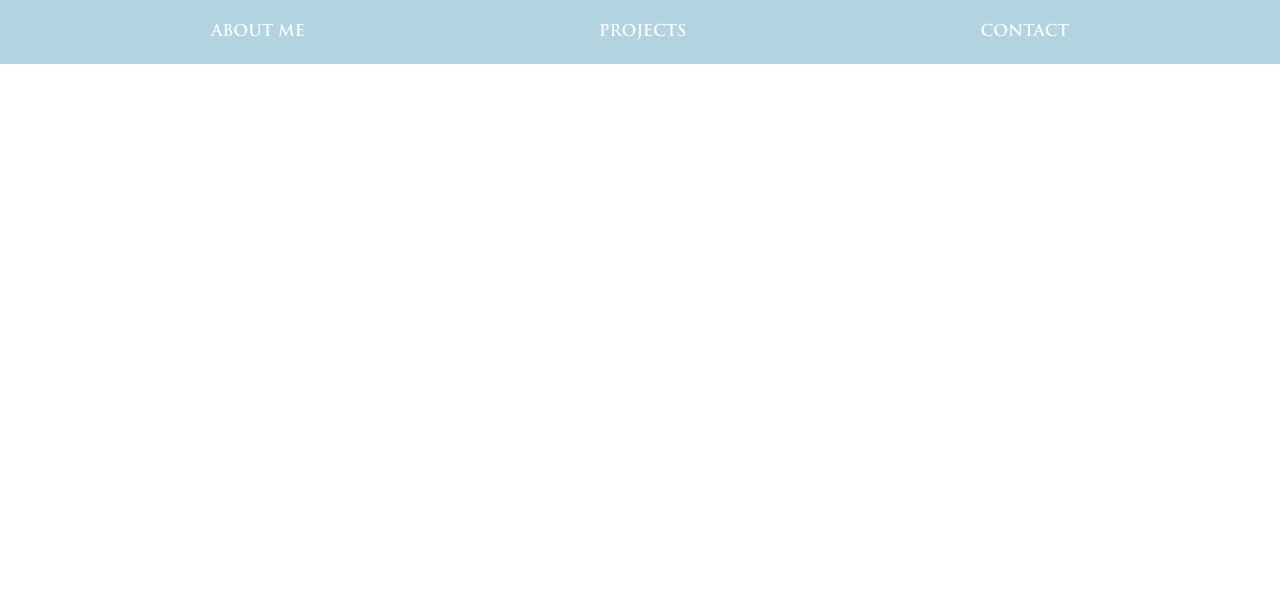
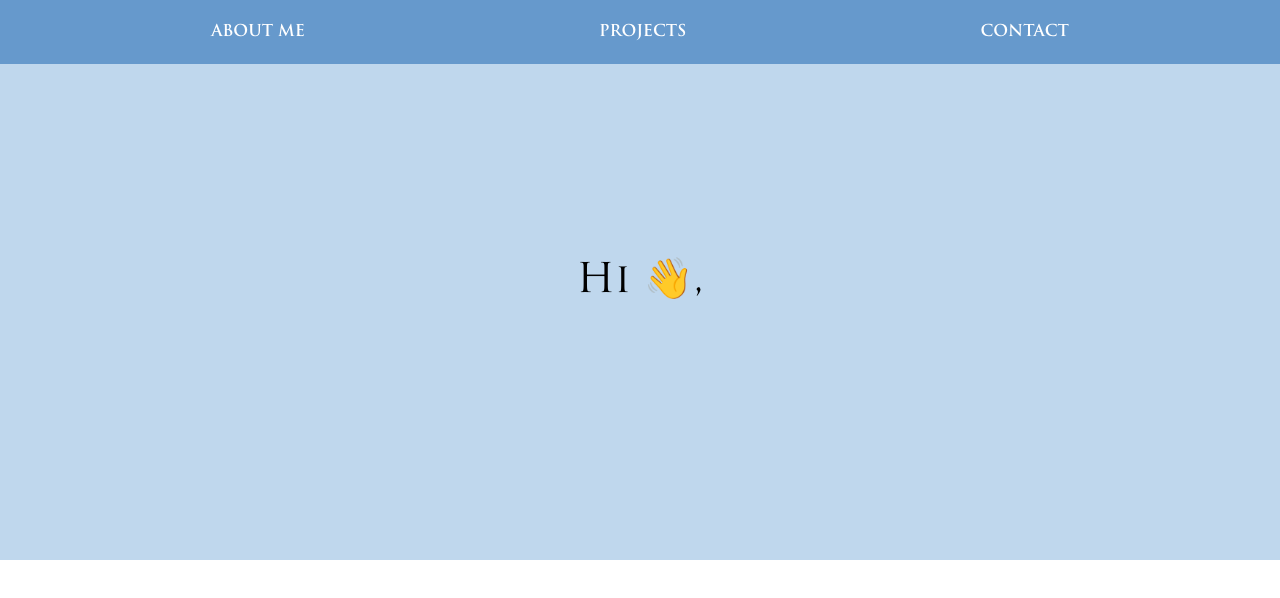
Before and after one commit to jaimevillanuadejuan/portfolio, a React (Create React App) app: page / in a window 1280 px wide. Shown: the top 598 px of the page. Built offline with nearby package versions, Linux system fonts and the light colour scheme.

Commit message:
main component and new color variables added

```diff
--- a/package.json
+++ b/package.json
@@ -14,6 +14,7 @@
     "react-dom": "^18.2.0",
     "react-helmet": "^6.1.0",
     "react-scripts": "5.0.1",
+    "react-simple-typewriter": "^5.0.1",
     "sass": "^1.62.1",
     "typescript": "^4.9.5",
     "vite": "^4.3.3"
--- a/src/App.tsx
+++ b/src/App.tsx
@@ -2,9 +2,18 @@ import React, { useEffect } from "react";
 import { Helmet } from "react-helmet";
 
 import NavBar from "./components/NavBar/NavBar";
+import Main from "./components/Main/Main";
+
 import "./App.scss";
 
 function App() {
+  //We initialize the array of sentences that are gonna display when TypeWriter renders
+  const sentences = [
+    "Hi 👋, I'm Jaime Villanua De Juan, Welcome to my portfolio!",
+    "Let me introduce myself, I'm a Full Stack Developer👨‍💻",
+    "I love 🖥️, playing 🎮 and drinking 🍵",
+    "I'm also a huge ⚽ fan",
+  ];
   useEffect(() => {
     <Helmet>
       <meta charSet="utf-8" />
@@ -14,6 +23,7 @@ function App() {
   return (
     <>
       <NavBar />
+      <Main />
     </>
   );
 }
--- /dev/null
+++ b/src/components/Main/Main.scss
@@ -0,0 +1,14 @@
+@import "../../styles/variables";
+
+.main {
+  font-family: sans-serif;
+  padding: 0 4rem;
+  font-weight: 800;
+  font-size: 40px;
+  text-align: center;
+  display: flex;
+  justify-content: center;
+  align-items: center;
+  min-height: 70vh;
+  background: $backgroundSecond;
+}
--- /dev/null
+++ b/src/components/Main/Main.tsx
@@ -0,0 +1,27 @@
+import React from "react";
+import { useTypewriter } from "react-simple-typewriter";
+import "./Main.scss";
+//importing typewriter-effect
+
+const Main = () => {
+  const [text] = useTypewriter({
+    words: [
+      "Hi 👋, I'm Jaime Villanua De Juan",
+      "Welcome to my portfolio!",
+      "Let me introduce myself :)",
+      "I'm a Full Stack Developer👨‍💻",
+      "I love 🖥️, playing 🎮 and drinking 🍵",
+      "I'm also a huge ⚽ fan",
+      "Feel free to check out any of my projects😇",
+    ],
+    loop: false,
+  });
+  return (
+    <div className="main">
+      <span aria-label="something">{text}</span>
+    </div>
+  );
+};
+
+//
+export default Main;
--- a/src/components/NavBar/NavBar.scss
+++ b/src/components/NavBar/NavBar.scss
@@ -3,7 +3,7 @@
 .nav {
   position: fixed;
   background-size: cover;
-  background-color: #b1d4e0;
+  background-color: $backgroundFirst;
   color: white;
   height: 4rem;
   width: 100%;
@@ -19,7 +19,8 @@
   &__item {
     &:hover {
       cursor: pointer;
-      color: $backgroundSecond;
+      color: $backgroundThird;
+      transition: ease-in-out 450ms;
     }
   }
   a {
--- a/src/styles/_variables.scss
+++ b/src/styles/_variables.scss
@@ -1,7 +1,8 @@
 $tablet-width: 768px;
 $desktop-width: 1280px;
 
-$backgroundFirst: #b1d4e0;
-$backgroundSecond: #145da0;
-$backgroundThird: #0c2d48;
+$backgroundFirst: #6699cc;
+$backgroundSecond: #bfd7ed;
+$backgroundThird: #145da0;
+$backgroundFourth: #0c2d48;
 $main: #2e8bc0;
```
Also changed, not shown: 1 other file (tests, documents, lock files or other folders).
